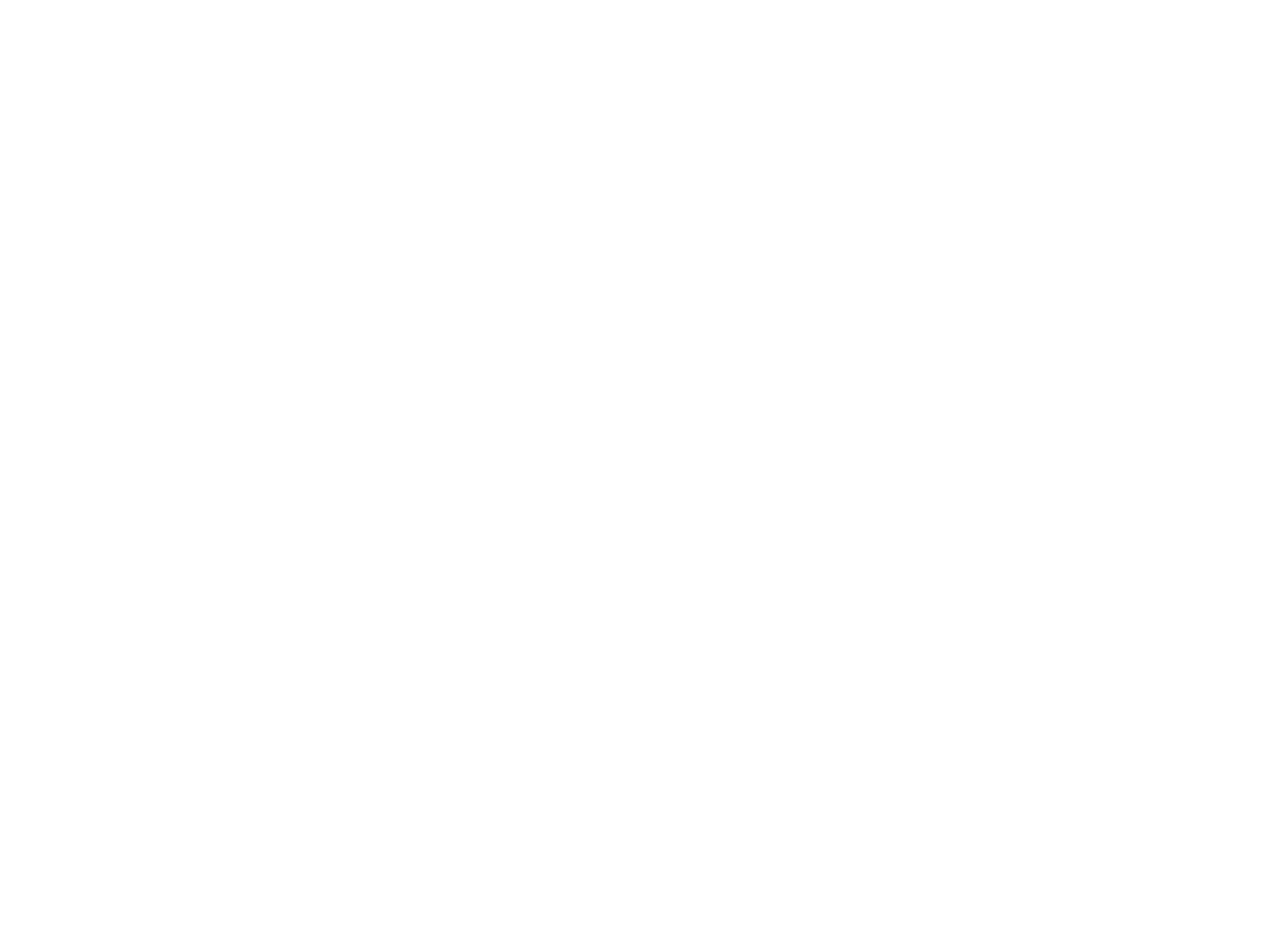
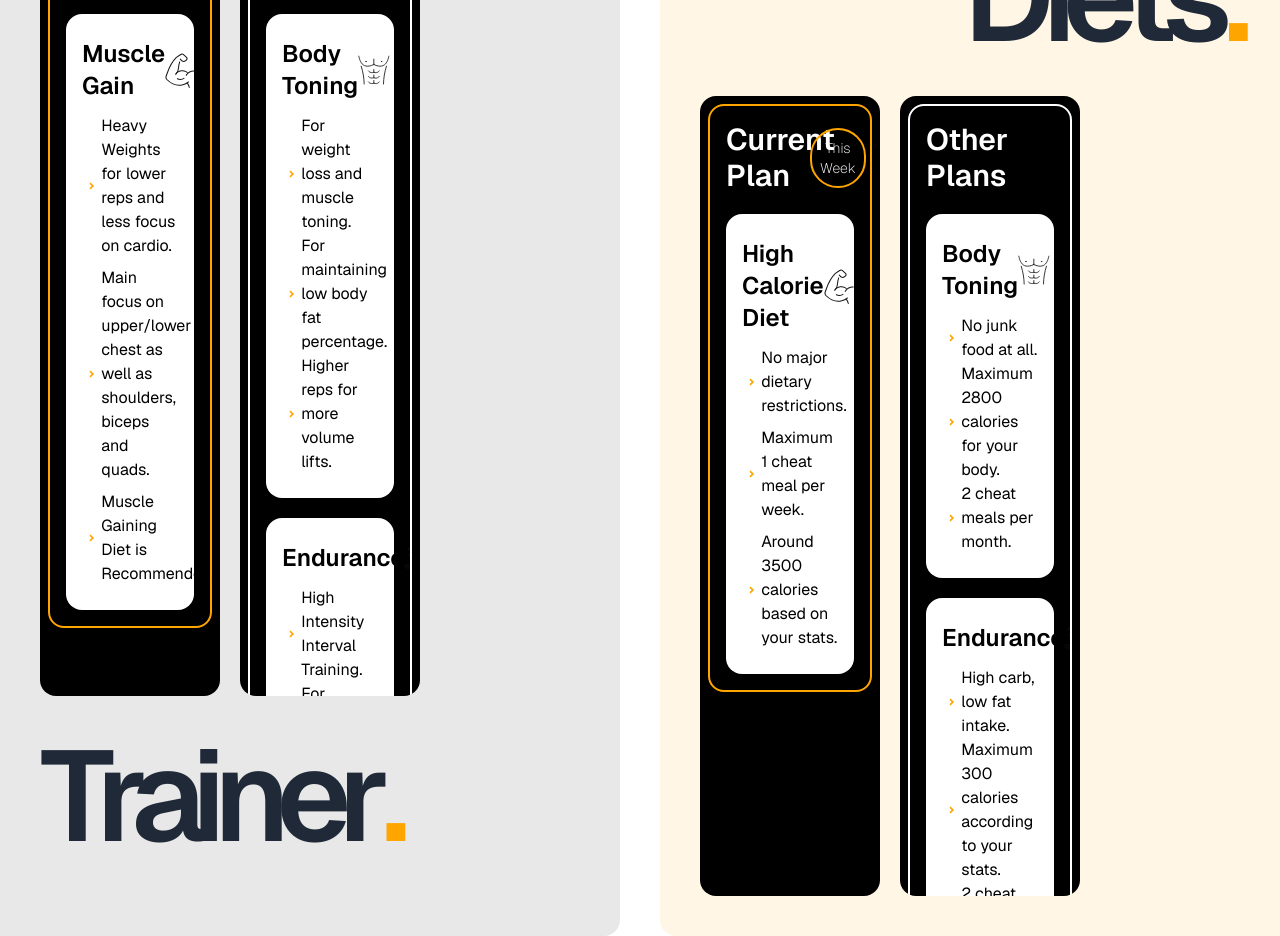
Before and after one commit to AbeerRao/palestra-ncrypt, a Next.js app: page /trainer in a window 1280 px wide. Shown: the part 520-1456 px from the top of the page. Before the commit the page ends 800 px from the top, so only its background shows below. Built offline with nearby package versions, Linux system fonts and the light colour scheme.

Commit message:
trainer almost done

```diff
--- /dev/null
+++ b/src/components/ActiveBlackBox.js
@@ -0,0 +1,45 @@
+import Image from 'next/image'
+import React from 'react'
+import { RiArrowDropRightLine } from "react-icons/ri";
+
+function ActiveBlackBox({ allInfo }) {
+
+    const styles = {
+        main: "w-1/3 h-full bg-black p-2 rounded-2xl",
+        mainDiv: "flex flex-col items-center justify-between text-white border-2 space-y-5 border-accent rounded-2xl p-4",
+        topInfo: "w-full flex flex-row items-center justify-between space-x-5",
+        sideTitle: "w-1/2 text-sm font-extralight border-2 border-accent rounded-full p-2 text-center",
+        middleDiv: "flex flex-col items-center w-full h-full bg-white rounded-2xl space-y-3 px-4 py-6 text-black",
+        middleTop: "flex flex-row items-center w-full justify-between",
+        middleBottom: "flex flex-col items-center w-full h-full justify-between space-y-2"
+    }
+
+    return (
+        <div className={styles.main}>
+            <div className={styles.mainDiv}>
+                <div className={styles.topInfo}>
+                    <h1 className="font-semibold text-3xl w-1/2">{allInfo.topTitle}</h1>
+                    <h1 className={styles.sideTitle}>{allInfo.sideTitle}</h1>
+                </div>
+                <div className={styles.middleDiv}>
+                    <div className={styles.middleTop}>
+                        <h1 className="font-semibold text-2xl">{allInfo.midTitle}</h1>
+                        <Image src={allInfo.icon} />
+                    </div>
+                    <div className={styles.middleBottom}>
+                        {
+                            allInfo.midPoints.map((info, index) => (
+                                <div key={index} className={styles.middleTop}>
+                                    <RiArrowDropRightLine className="w-1/5 h-12 text-accent" />
+                                    <p className="w-4/5">{info}</p>
+                                </div>
+                            ))
+                        }
+                    </div>
+                </div>
+            </div>
+        </div>
+    )
+}
+
+export default ActiveBlackBox
--- /dev/null
+++ b/src/components/OtherBlackBox.js
@@ -0,0 +1,47 @@
+import Image from 'next/image';
+import React from 'react'
+import { RiArrowDropRightLine } from "react-icons/ri";
+
+function OtherBlackBox({ allInfo }) {
+
+    const styles = {
+        main: "w-1/3 h-full bg-black p-2 rounded-2xl no-scrollbar overflow-y-auto",
+        mainDiv: "flex flex-col items-center justify-between text-white border-2 space-y-5 border-white rounded-2xl p-4 no-scrollbar overflow-y-auto",
+        topInfo: "w-full flex flex-row items-center justify-between space-x-5",
+        middleDiv: "flex flex-col items-center w-full h-1/2 bg-white rounded-2xl space-y-3 px-4 py-6 text-black",
+        middleTop: "flex flex-row items-center w-full justify-between",
+        middleBottom: "flex flex-col items-center w-full h-full justify-center"
+    }
+
+    return (
+        <div className={styles.main}>
+            <div className={styles.mainDiv}>
+                <div className={styles.topInfo}>
+                    <h1 className="font-semibold text-3xl w-1/2">{allInfo.topTitle}</h1>
+                </div>
+                {
+                    allInfo.midInfo.map((mInfo, mIndex) => (
+                        <div className={styles.middleDiv} key={mIndex}>
+                            <div className={styles.middleTop}>
+                                <h1 className="font-semibold text-2xl">{mInfo.name}</h1>
+                                <Image src={mInfo.icon} />
+                            </div>
+                            <div className={styles.middleBottom}>
+                                {
+                                    mInfo.midPoints.map((info, index) => (
+                                        <div key={index} className={styles.middleTop}>
+                                            <RiArrowDropRightLine className="w-1/5 h-12 text-accent" />
+                                            <p className="w-4/5">{info}</p>
+                                        </div>
+                                    ))
+                                }
+                            </div>
+                        </div>
+                    ))
+                }
+            </div>
+        </div>
+    )
+}
+
+export default OtherBlackBox
--- /dev/null
+++ b/src/components/TrainerDiets.js
@@ -0,0 +1,59 @@
+import React from 'react'
+import MuscleImg from "../images/MuscleImg.svg"
+import ActiveBlackBox from './ActiveBlackBox'
+import AbsImg from "../images/AbsImg.svg"
+import RunImg from "../images/RunImg.svg"
+import OtherBlackBox from './OtherBlackBox'
+
+function TrainerDiets() {
+
+    const currentInfo = {
+        topTitle: "Current Plan",
+        sideTitle: "This Week",
+        midTitle: "High Calorie Diet",
+        icon: MuscleImg,
+        midPoints: [
+            "No major dietary restrictions.",
+            "Maximum 1 cheat meal per week.",
+            "Around 3500 calories based on your stats."
+        ]
+    }
+    const otherInfo = {
+        topTitle: "Other Plans",
+        icon: MuscleImg,
+        midInfo: [{
+            name: "Body Toning",
+            icon: AbsImg,
+            midPoints: [
+                "No junk food at all.",
+                "Maximum 2800 calories for your body.",
+                "2 cheat meals per month."
+            ]
+        }, {
+            name: "Endurance",
+            icon: RunImg,
+            midPoints: [
+                "High carb, low fat intake.",
+                "Maximum 300 calories according to your stats.",
+                "2 cheat meals per month."
+            ]
+        }]
+    }
+
+    const styles = {
+        main: "w-1/2 h-full flex flex-col items-end justify-between p-10 bg-[#fff6e6] rounded-l-2xl overflow-hidden",
+        topDiv: "flex flex-row items-center space-x-5 w-full h-4/5"
+    }
+
+    return (
+        <div className={styles.main}>
+            <h1 className="text-9xl font-semibold h-1/4 -tracking-widest flex flex-row items-center"><p>Diets</p><p className="ml-1 text-accent">.</p></h1>
+            <div className={styles.topDiv}>
+                <ActiveBlackBox allInfo={currentInfo} />
+                <OtherBlackBox allInfo={otherInfo} />
+            </div>
+        </div>
+    )
+}
+
+export default TrainerDiets
--- /dev/null
+++ b/src/components/TrainerPlans.js
@@ -0,0 +1,60 @@
+import React from 'react'
+import MuscleImg from "../images/MuscleImg.svg"
+import ActiveBlackBox from './ActiveBlackBox'
+import AbsImg from "../images/AbsImg.svg"
+import RunImg from "../images/RunImg.svg"
+import OtherBlackBox from './OtherBlackBox'
+
+function TrainerPlans() {
+
+    const currentInfo = {
+        topTitle: "Current Routine",
+        sideTitle: "This Week",
+        midTitle: "Muscle Gain",
+        icon: MuscleImg,
+        midPoints: [
+            "Heavy Weights for lower reps and less focus on cardio.",
+            "Main focus on upper/lower chest as well as shoulders, biceps and quads.",
+            "Muscle Gaining Diet is Recommended."
+        ]
+    }
+    const otherInfo = {
+        topTitle: "Outer Routines",
+        midTitle: "Fat Loss",
+        icon: MuscleImg,
+        midInfo: [{
+            name: "Body Toning",
+            icon: AbsImg,
+            midPoints: [
+                "For weight loss and muscle toning.",
+                "For maintaining low body fat percentage.",
+                "Higher reps for more volume lifts."
+            ]
+        }, {
+            name: "Endurance",
+            icon: RunImg,
+            midPoints: [
+                "High Intensity Interval Training.",
+                "For weight loss.",
+                "Heavily focused on cardio."
+            ]
+        }]
+    }
+
+    const styles = {
+        main: "w-1/2 h-full flex flex-col items-start justify-between p-10 bg-[#E8E8E8] rounded-r-2xl overflow-hidden",
+        topDiv: "flex flex-row items-center space-x-5 w-full h-4/5"
+    }
+
+    return (
+        <div className={styles.main}>
+            <div className={styles.topDiv}>
+                <ActiveBlackBox allInfo={currentInfo} />
+                <OtherBlackBox allInfo={otherInfo} />
+            </div>
+            <h1 className="text-9xl font-semibold h-1/4 -tracking-widest flex flex-row items-center"><p>Trainer</p><p className="ml-1 text-accent">.</p></h1>
+        </div>
+    )
+}
+
+export default TrainerPlans
--- a/src/pages/dashboard.js
+++ b/src/pages/dashboard.js
@@ -13,7 +13,7 @@
         main: "flex flex-col items-center justify-center min-w-screen",
         topDiv: "bg-accent w-full h-full rounded-b-[4rem] h-[40vh] flex flex-col items-center justify-between pb-10",
         topInfo: "w-full flex flex-row items-center justify-between px-10",
-        topTitle: "flex flex-row items-center justify-center text-white text-7xl font-semibold tracking-tighter",
+        topTitle: "text-7xl font-semibold -tracking-widest flex flex-row items-center",
         dashboardInfo: "flex flex-col 2xl:flex-row items-center space-y-5 2xl:space-y-0 justify-center 2xl:space-x-5 w-full p-10 2xl:h-[70vh] h-[140vh]",
         infoLeft: "flex flex-col items-center justify-center 2xl:w-3/5 w-full h-full space-y-5",
         leftInfo: "w-full h-1/2 flex flex-row items-center justify-center space-x-5",
@@ -28,7 +28,7 @@
             <div className={styles.topDiv}>
                 <Header loginDisplay={false} />
                 <div className={styles.topInfo}>
-                    <h1 className={styles.topTitle}><p className="pr-1 text-black">DASHBOARD</p>.</h1>
+                    <h1 className={styles.topTitle}><p className="pr-1 text-black">Dashboard</p>.</h1>
                     <h1 className={styles.topTitle}><p className="pr-1 text-black">{curr.slice(0, 4)}</p>.<p className="pr-1 text-black">{curr.slice(4)}</p></h1>
                 </div>
             </div>
--- a/src/pages/trainer.js
+++ b/src/pages/trainer.js
@@ -1,5 +1,7 @@
 import React from 'react'
 import Header from '@/components/Header'
+import TrainerPlans from '@/components/TrainerPlans'
+import TrainerDiets from '@/components/TrainerDiets'
 
 function Trainer() {
 
@@ -7,7 +9,8 @@
         main: "flex flex-col items-center justify-center min-w-screen",
         topDiv: "bg-accent w-full h-full rounded-b-[4rem] h-[40vh] flex flex-col items-center justify-between pb-10",
         topInfo: "w-full flex flex-row items-center justify-between px-10",
-        topTitle: "flex flex-row items-center justify-center text-white text-7xl font-semibold tracking-tighter",
+        topTitle: "text-7xl font-semibold -tracking-widest flex flex-row items-center",
+        trainerInfo: "flex flex-row items-center 2xl:h-[71vh] h-[140vh] space-x-10 w-full pt-10"
     }
 
     const curr = new Date().toString().slice(4, 10)
@@ -18,9 +21,13 @@
             <div className={styles.topDiv}>
                 <Header loginDisplay={false} />
                 <div className={styles.topInfo}>
-                    <h1 className={styles.topTitle}><p className="pr-1 text-black">TRAINER & DIET PLANS</p>.</h1>
+                    <h1 className={styles.topTitle}><p className="pr-1 text-black">Trainer & Diet Plans</p>.</h1>
                     <h1 className={styles.topTitle}><p className="pr-1 text-black">{curr.slice(0, 4)}</p>.<p className="pr-1 text-black">{curr.slice(4)}</p></h1>
                 </div>
+            </div>
+            <div className={styles.trainerInfo}>
+                <TrainerPlans />
+                <TrainerDiets />
             </div>
         </div>
     )
--- a/src/styles/globals.css
+++ b/src/styles/globals.css
@@ -14,3 +14,15 @@
     width: 95%;
   }
 }
+
+@layer utilities {
+  /* Hide scrollbar for Chrome, Safari and Opera */
+  .no-scrollbar::-webkit-scrollbar {
+      display: none;
+  }
+ /* Hide scrollbar for IE, Edge and Firefox */
+  .no-scrollbar {
+      -ms-overflow-style: none;  /* IE and Edge */
+      scrollbar-width: none;  /* Firefox */
+}
+}
```
Also changed, not shown: src/images/AbsImg.svg (added), src/images/RunImg.svg (added).
